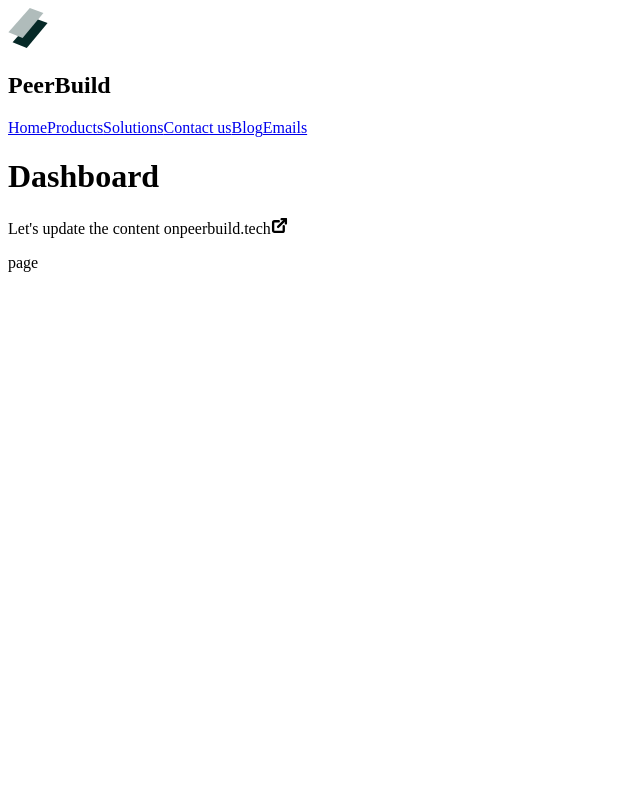
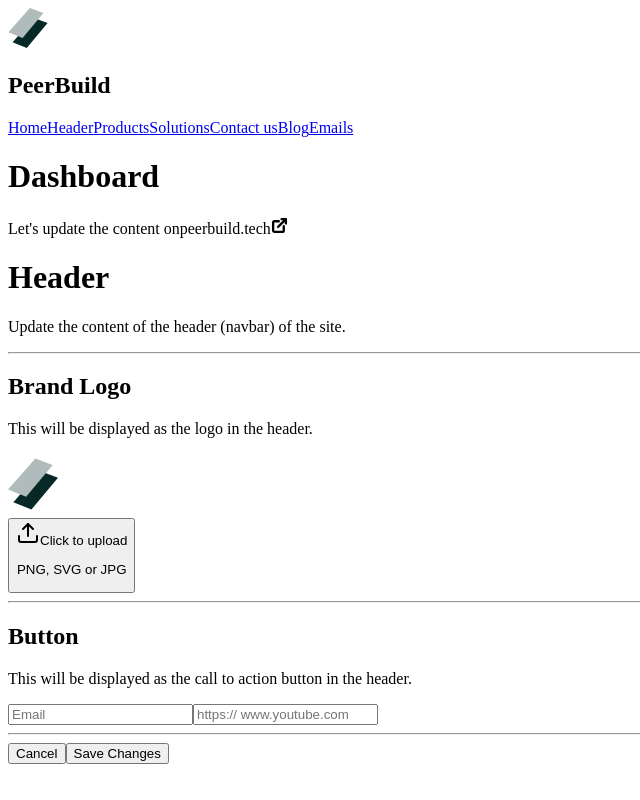
Before and after one commit to Peerbuild/NextJS-Assignment, a Next.js app: page /admin/header in a window 1280 px wide. Shown: the whole page, without its empty margins (0-640 px from the left). Built offline with nearby package versions, Linux system fonts and the light colour scheme.

Commit message:
rough structure

```diff
--- a/src/app/admin/header/page.tsx
+++ b/src/app/admin/header/page.tsx
@@ -1,12 +1,55 @@
 import DashboardLayout from "../../../components/layouts/DashBoard";
 import React from 'react'
+import { Input } from "@/components/ui/input"
+import { Button } from "@/components/ui/button"
+import Image from 'next/image'
+import { Upload } from "lucide-react"
 
-const page = () => {
+export default function Page() {
     return (
         <DashboardLayout>
-    <div>page</div>
+            <div className="space-y-6 max-w-3xl ml-4">
+                <h1 className="text-3xl font-bold">Header</h1>
+                <p className="text-sm text-[#afbbbb]">Update the content of the header (navbar) of the site.</p>
+
+                <hr className="border-[#2e2e2e]" />
+
+                <div className="flex gap-5 justify-between items-center">
+                    <div>
+                        <h2 className="text-xl font-semibold">Brand Logo</h2>
+                        <p className="text-sm text-[#afbbbb]">This will be displayed as the logo in the header.</p>
+                    </div>
+
+                    <div className="flex place-items-start gap-6">
+                        <div className="w-20 h-20 bg-transparent border border-[#2e2e2e] flex items-center justify-center rounded-lg overflow-hidden">
+                            <Image src="/Logo.svg" alt="Brand Logo" width={50} height={60} />
+                        </div>
+                        <div className="flex flex-col items-center ">
+                            <Button variant="outline" className="text-white border-[#2e2e2e] bg-transparent  w-72 h-28 flex flex-col items-center justify-center">
+                                <Upload size={24} className="mb-2" />
+                                <span className="underline text-white text-base font-semibold underline-offset-2">Click to upload</span>
+                            <p className="text-xs text-[#888888] font-medium mt-1">PNG, SVG or JPG</p>
+                            </Button>
+                        </div>
+                    </div>
+                </div>
+
+                <hr className="border-gray-700" />
+
+                <div className="space-y-4">
+                    <h2 className="text-xl font-semibold">Button</h2>
+                    <p className="text-sm text-gray-400">This will be displayed as the call to action button in the header.</p>
+                    <Input type="email" placeholder="Email" className="bg-black border-gray-600 text-white" />
+                    <Input type="url" placeholder="https:// www.youtube.com" className="bg-black border-gray-600 text-white" />
+                </div>
+
+                <hr className="border-gray-700" />
+
+                <div className="flex justify-end space-x-4 pt-4">
+                    <Button variant="outline" className="text-white border-gray-600 hover:bg-gray-800">Cancel</Button>
+                    <Button className="bg-white text-black hover:bg-gray-200">Save Changes</Button>
+                </div>
+            </div>
         </DashboardLayout>
-  )
+    )
 }
-
-export default page
--- a/src/components/layouts/DashBoard.tsx
+++ b/src/components/layouts/DashBoard.tsx
@@ -9,6 +9,7 @@
 
 const links = [
     { href: '/', label: 'Home' },
+    {href :'/header', label: 'Header'},
     { href: '/products', label: 'Products' },
     { href: '/solutions', label: 'Solutions' },
     { href: '/contact', label: 'Contact us' },
@@ -18,15 +19,15 @@
 
 const DashboardLayout: React.FC<LayoutProps> = ({ children }) => {
     return (
-        <div className="flex h-screen bg-black">
+        <div className="flex h-screen bg-[#000101]">
             {/* Sidebar */}
-            <aside className="w-48 bg-black text-white">
+            <aside className="w-48 h-full bg-[#000101] text-white flex flex-col">
                 <div className="py-4 flex justify-center items-center gap-2">
                     <Image src="/Logo.svg" alt="PeerBuild" width={40} height={40} />
                     <h2 className="text-[#ecf3f3] text-base font-semibold">PeerBuild</h2>
                 </div>
 
-                <nav className="mt-1 pt-3 border-r rounded-tr-[10px] border-t border-[#2e2e2e] text-[#ecf3f3] text-base font-semibold flex flex-col pl-6 gap-3">
+                <nav className="mt-1 pt-3 border-r rounded-tr-lg border-t border-[#2e2e2e] flex-grow text-[#ecf3f3] text-base font-semibold flex flex-col pl-6 gap-3">
                     {links.map(({ href, label }) => (
                         <Link key={href} href={href}>
                             {label}
@@ -34,6 +35,8 @@
                     ))}
                 </nav>
             </aside>
+
+
 
             {/* Main content area */}
             <div className="flex-1 flex flex-col overflow-hidden">
@@ -56,12 +59,12 @@
                     </div>
                 </header>
 
-                {/* Page content */}
-                <main className="flex-1 overflow-x-hidden overflow-y-auto bg-gray-100">
-                    <div className="container bg-[#000101] mx-auto px-6 py-8 text-[#ecf3f3]">
-                        {children}
-                    </div>
-                </main>
+                    {/* Page content */}
+                    <main className="flex-1 overflow-x-hidden overflow-y-auto bg-gray-100 max-w-screen-2xl">
+                        <div className="container bg-[#000101]  mx-auto px-6 py-8 text-[#ecf3f3]">
+                            {children}
+                        </div>
+                    </main>
             </div>
         </div>
     );
```
Also changed, not shown: 1 other file (tests, documents, lock files or other folders).
